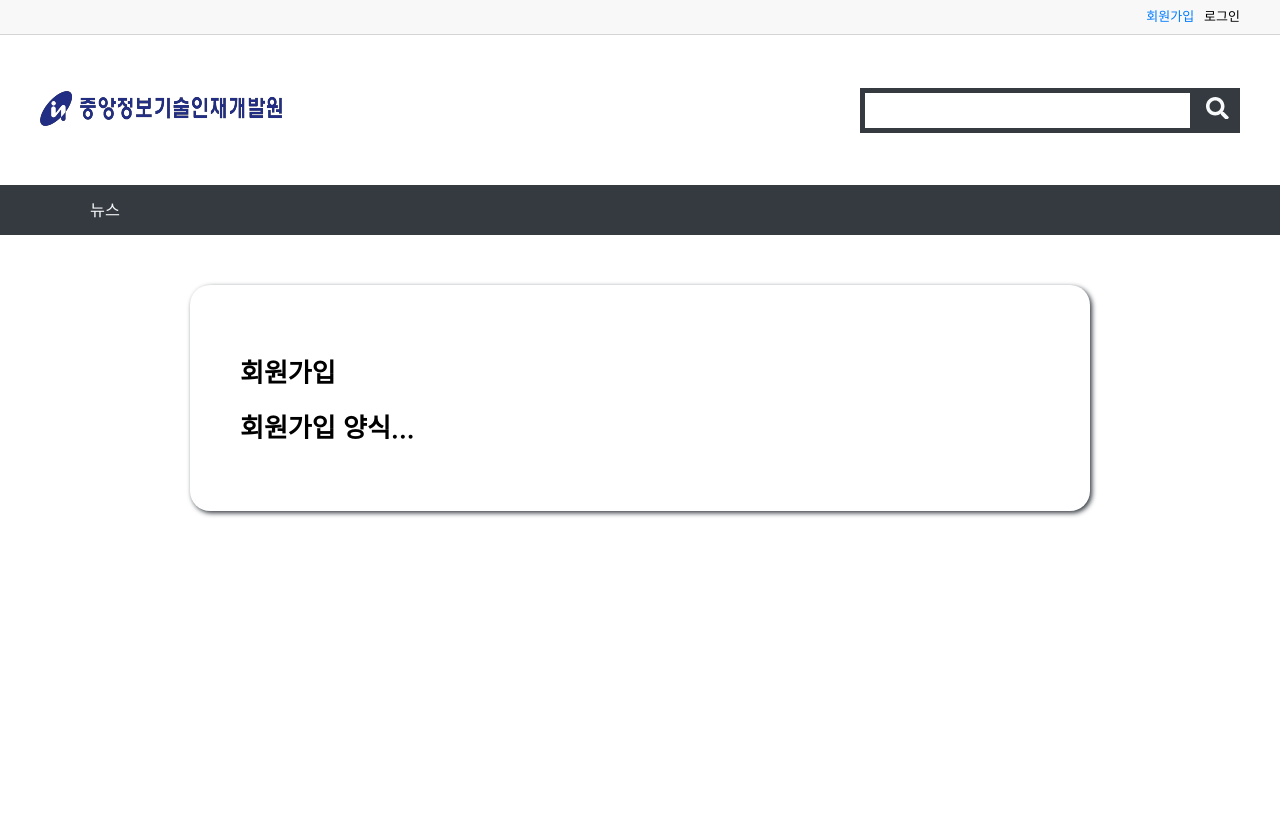
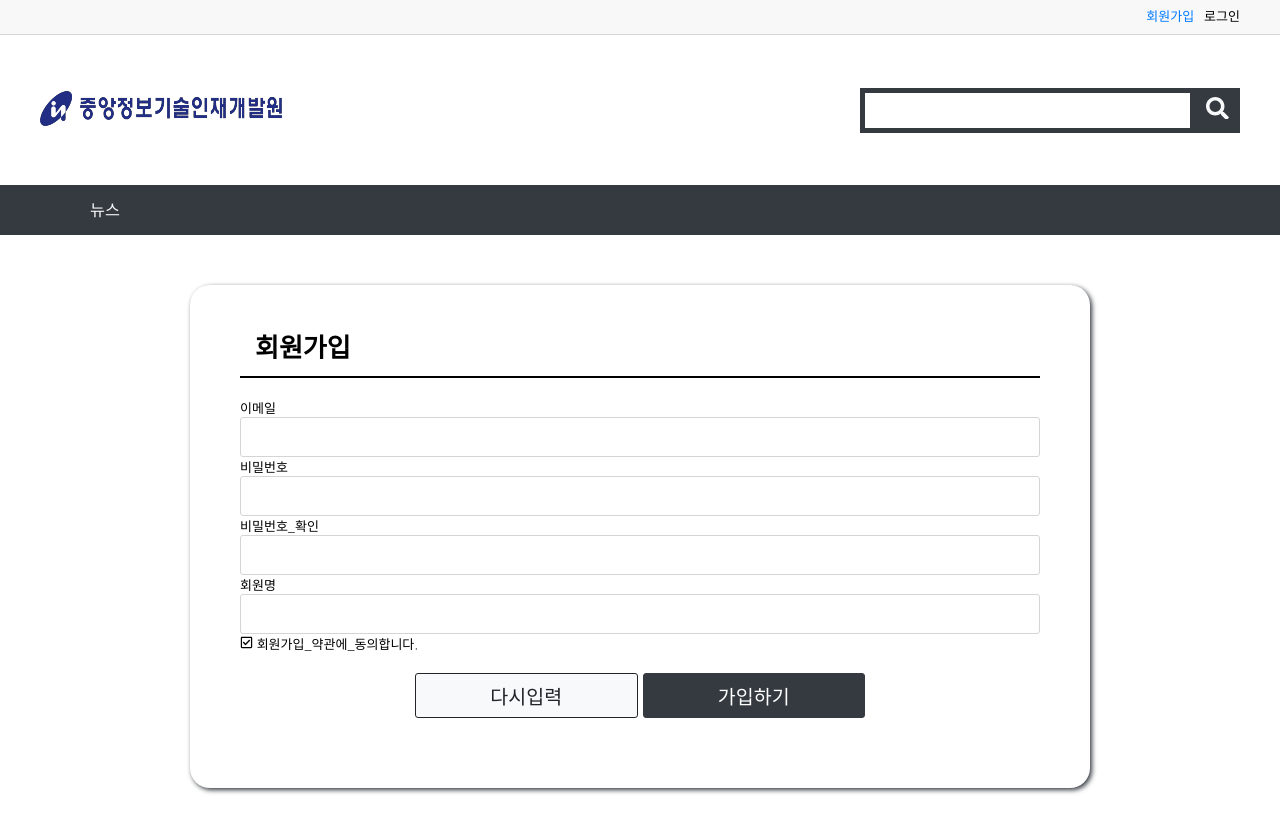
Before and after one commit to tjtnwhd/react_project, a React (Create React App) app: page /member/join in a window 1280 px wide. Shown: the top 832 px of the page. Built offline with nearby package versions, Linux system fonts and the light colour scheme.

Commit message:
공통 컴포넌트 - 메인 제목, 버튼, 입력박스, 획원 가입 페이지 구성 중

```diff
--- /dev/null
+++ b/src/commons/components/Buttons.js
@@ -0,0 +1,36 @@
+import styled, { css } from 'styled-components';
+import { buttonColor } from '../../styles/color';
+import fontSize from '../../styles/fontSize';
+
+const { big } = fontSize;
+
+export const BigButton = styled.button`
+  font-size: ${big};
+  height: 45px;
+  width: 100%;
+  border-radius: 3px;
+  cursor: pointer;
+
+  ${({ color }) =>
+    buttonColor[color] &&
+    css`
+      background: ${buttonColor[color][0]};
+      color: ${buttonColor[color][1]};
+      border: 1px solid ${buttonColor[color][2]};
+    `}
+`;
+
+export const ButtonGroup = styled.div`
+  display: flex;
+  width: ${({ width }) => (width ? `${width}px` : '100%')};
+  margin: 20px auto;
+
+  button {
+    width: 0;
+    flex-grow: 1;
+  }
+
+  button + button {
+    margin-left: 5px;
+  }
+`;
--- /dev/null
+++ b/src/commons/components/InputBox.js
@@ -0,0 +1,15 @@
+import React from 'react';
+import styled from 'styled-components';
+
+const InputBox = styled.input`
+    border: 1px solid #d5d5d5;
+    height: 40px;
+    width: 100%;
+    padding: 0 10px;
+    border-radius: 3px;
+
+
+
+
+`;
+export default React.memo(InputBox);
--- a/src/commons/components/TitleBox.js
+++ b/src/commons/components/TitleBox.js
@@ -1,3 +1,18 @@
 import styled from 'styled-components';
+import fontSize from '../../styles/fontSize';
 
-export const MainTitle = styled.h1``;
+const { extraBig } = fontSize;
+
+export const MainTitle = styled.h1`
+  font-size: ${extraBig};
+    border-bottom: 2px solid #000;
+    padding: 0 15px 15px;
+    margin: 0 0 20px;
+    line-height: 1;
+
+
+
+
+
+
+`;
--- a/src/member/components/JoinForm.js
+++ b/src/member/components/JoinForm.js
@@ -1,6 +1,53 @@
 import React from 'react';
+import { useTranslation } from 'react-i18next';
+import styled from 'styled-components';
+import { FaCheckSquare, FaRegCheckSquare } from 'react-icons/fa';
+import { BigButton, ButtonGroup } from '../../commons/components/Buttons';
+import InputBox from '../../commons/components/InputBox';
+
+const FormBox = styled.form``;
 
 const JoinForm = () => {
-  return <h1>회원가입 양식...</h1>;
+  const { t } = useTranslation();
+  return (
+    <FormBox autoComplete="off">
+      <dl>
+        <dt>{t('이메일')}</dt>
+        <dd>
+          <InputBox type="text" />
+        </dd>
+      </dl>
+      <dl>
+        <dt>{t('비밀번호')}</dt>
+        <dd>
+          <InputBox type="password" />
+        </dd>
+      </dl>
+      <dl>
+        <dt>{t('비밀번호_확인')}</dt>
+        <dd>
+          <InputBox type="password" />
+        </dd>
+      </dl>
+      <dl>
+        <dt>{t('회원명')}</dt>
+        <dd>
+          <InputBox type="text" />
+        </dd>
+      </dl>
+
+      <div className="terms-agree">
+        <FaRegCheckSquare /> {t('회원가입_약관에_동의합니다.')}
+      </div>
+      <ButtonGroup width={450}>
+        <BigButton type="reset" color="light">
+          {t('다시입력')}
+        </BigButton>
+        <BigButton type="submit" color="dark">
+          {t('가입하기')}
+        </BigButton>
+      </ButtonGroup>
+    </FormBox>
+  );
 };
 export default React.memo(JoinForm);
--- a/src/member/pages/Join.js
+++ b/src/member/pages/Join.js
@@ -3,6 +3,8 @@
 import JoinForm from '../components/JoinForm';
 import { useTranslation } from 'react-i18next';
 import { OuterBox } from '../../commons/components/LayoutBox';
+import { MainTitle } from '../../commons/components/TitleBox';
+
 
 const Join = () => {
   const { t } = useTranslation();
@@ -13,7 +15,7 @@
         <title>{t('회원가입')}</title>
       </Helmet>
       <OuterBox>
-        <h1>{t('회원가입')}</h1>
+        <MainTitle>{t('회원가입')}</MainTitle>
         <JoinForm />
       </OuterBox>
     </>
--- a/src/styles/color.js
+++ b/src/styles/color.js
@@ -10,12 +10,12 @@
 };
 
 export const buttonColor = {
-  primary: [color.primary, '#fff'],
-  secondary: [color.secondary, '#fff'],
-  success: [color.success, '#fff'],
-  danger: [color.danger, '#fff'],
-  warning: [color.warning, '#212529'],
-  info: [color.info, '#fff'],
-  light: [color.light, '#212529'],
-  dark: [color.dark, '#fff'],
+  primary: [color.primary, '#fff', color.primary],
+  secondary: [color.secondary, '#fff', color.secondary],
+  success: [color.success, '#fff', color.success],
+  danger: [color.danger, '#fff', color.danger],
+  warning: [color.warning, '#212529', '#212529'],
+  info: [color.info, '#fff', color.info],
+  light: [color.light, '#212529', '#212529'],
+  dark: [color.dark, '#fff', color.dark],
 };
```
